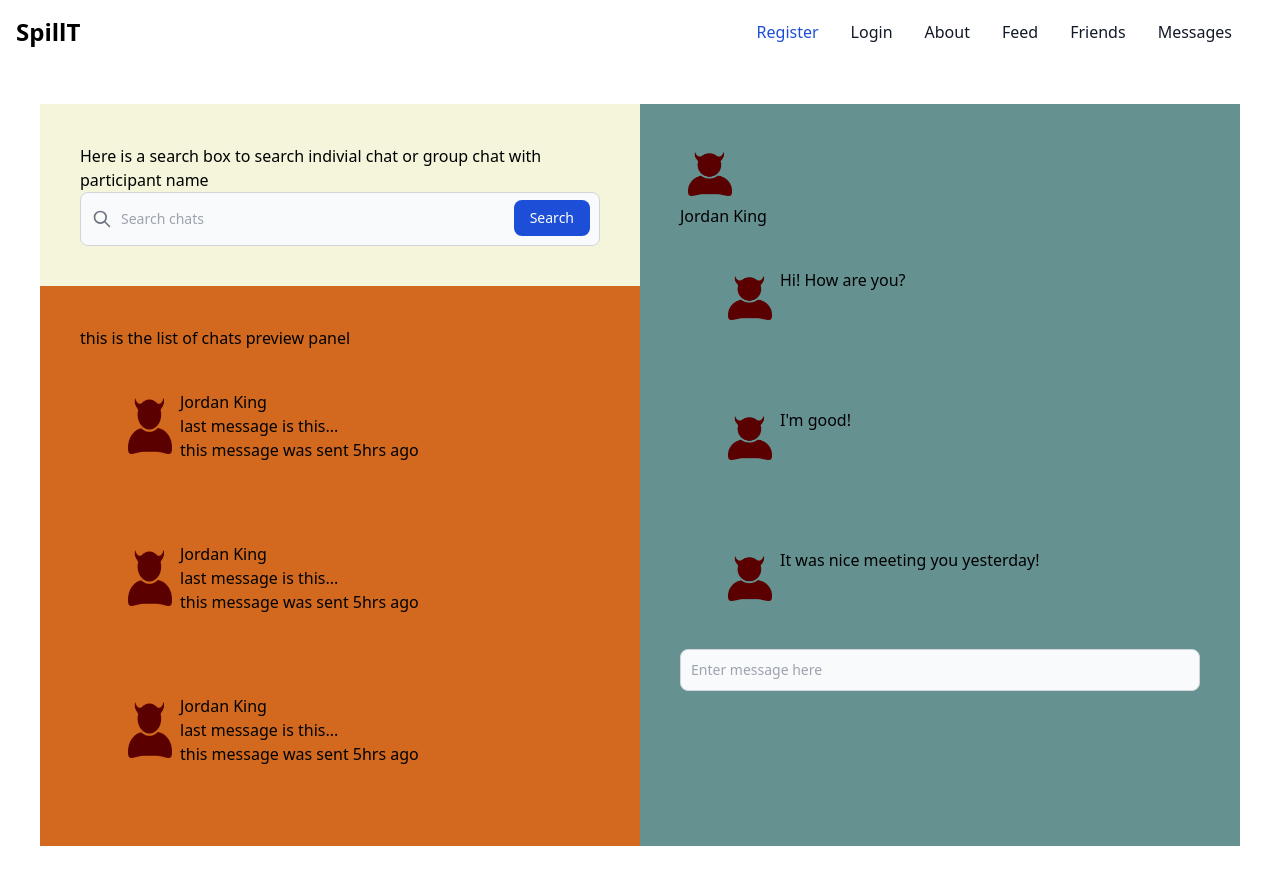
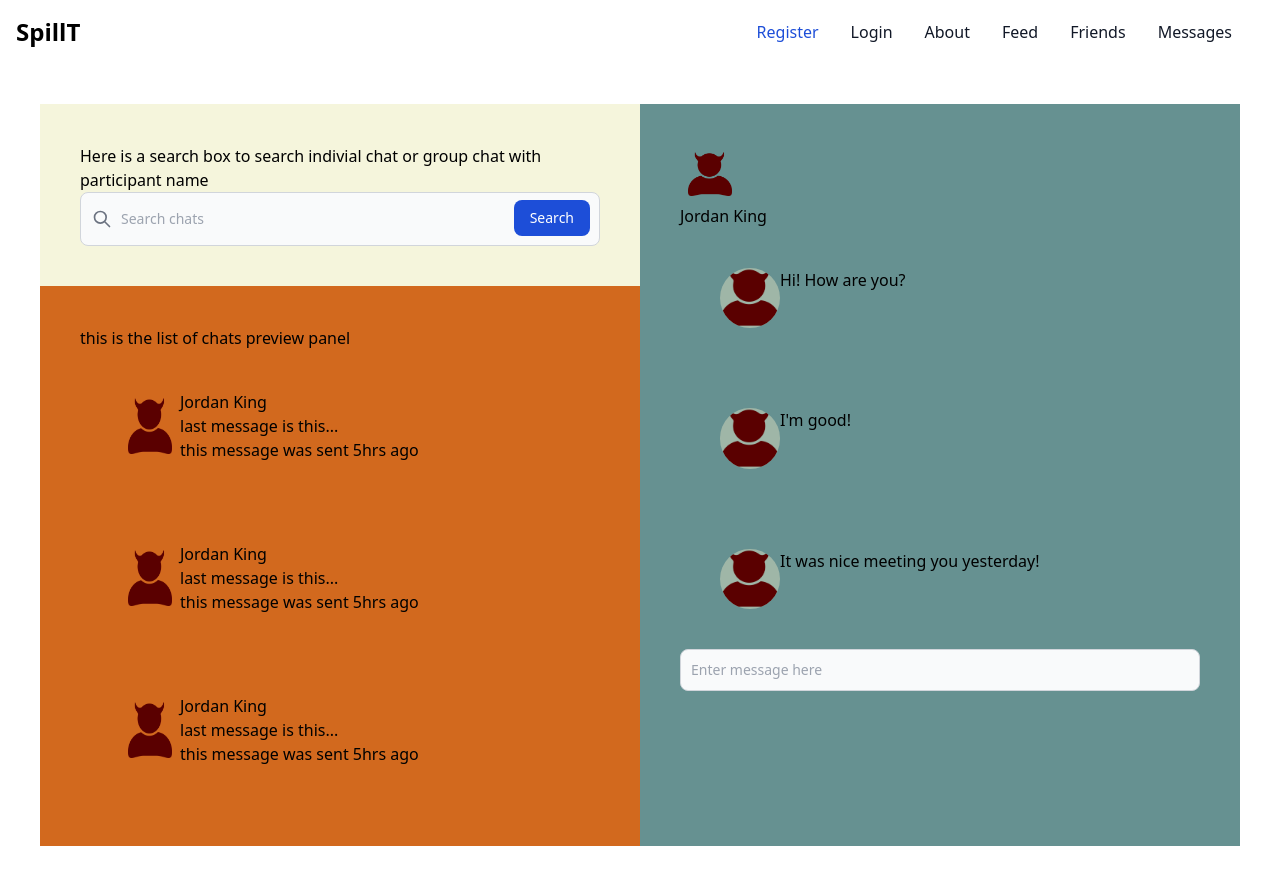
Before and after one commit to momoiyer/spillT, a Next.js app in the folder front-end/: page /messages in a window 1280 px wide. Built offline with nearby package versions, Linux system fonts and the light colour scheme.

Commit message:
add default style to profilePicture.tsx

```diff
--- a/front-end/components/common/ProfilePicture.tsx
+++ b/front-end/components/common/ProfilePicture.tsx
@@ -7,7 +7,7 @@ const ProfilePicture = (props: profilePicture) => {
       alt={props.altText}
       width={props.imageWidth}
       height={props.imageHeight}
-      className={props.styleClass} />
+      className={props.styleClass ? props.styleClass : "profile-picture"} />
   );
 };
 
--- a/front-end/components/messages/ChatConversationItem.tsx
+++ b/front-end/components/messages/ChatConversationItem.tsx
@@ -8,7 +8,6 @@ const ChatConversationItem = (prop: chatConversation) => {
         altText='Profile Picture'
         imageWidth={60}
         imageHeight={30}
-        styleClass='p-2'
       />
       <p>{prop.message}</p>
     </div>
--- a/front-end/package.json
+++ b/front-end/package.json
@@ -13,6 +13,7 @@
     "@types/react": "18.2.11",
     "@types/react-dom": "18.2.4",
     "autoprefixer": "10.4.14",
+    "classnames": "^2.3.2",
     "eslint": "8.42.0",
     "eslint-config-next": "13.4.5",
     "next": "13.4.5",
--- a/front-end/styles/messages.css
+++ b/front-end/styles/messages.css
@@ -9,3 +9,8 @@
 .messages__conversation {
   background-color: rgb(102, 145, 145);
 }
+
+.profile-picture {
+  border-radius: 50%;
+  background-color: rgba(243, 236, 198, 0.404);
+}
--- a/front-end/types/profilePicture.tsx
+++ b/front-end/types/profilePicture.tsx
@@ -1,7 +1,7 @@
-interface profilePic {
+interface profilePicture {
   imageUrl: string;
   altText: string;
   imageWidth: number;
   imageHeight: number;
-  styleClass: string;
+  styleClass?: string;
 }
```
Also changed, not shown: 1 other file (tests, documents, lock files or other folders).
